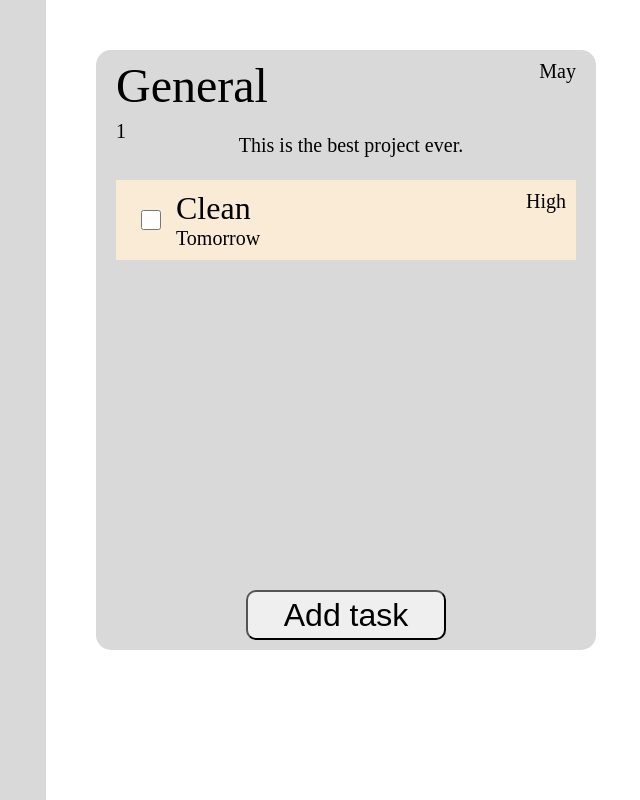
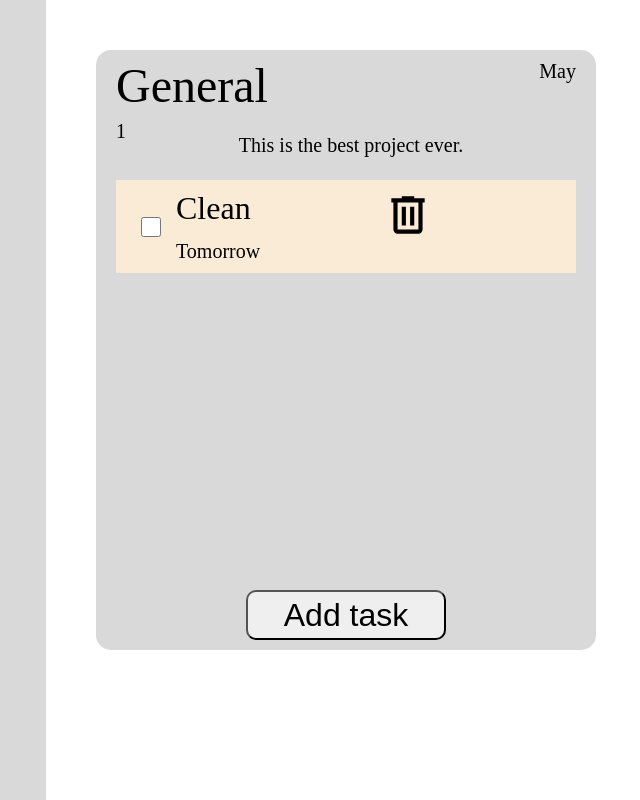
Before and after one commit to BIsaac03/To-Do-Lists, a plain HTML site: page index.html in a window 1280 px wide. Shown: the whole page, without its empty margins (254-894 px from the left). Drawn offline with Linux system fonts and the light colour scheme.

Commit message:
Add delete icon to remove tasks

```diff
--- a/script.js
+++ b/script.js
@@ -108,7 +108,10 @@ function newToDoDOM(toDo){
     notes.textContent = toDo.notes;
     notes.classList.add('notes', 'toDo', toDoClass);
 
-    newToDo.addEventListener('click', () => {
+    const deleteIcon = document.createElement('img');
+    deleteIcon.src = './icons/trash-can-outline.svg';
+    deleteIcon.classList.add('delete', toDoClass);
+    deleteIcon.addEventListener('click', () => {
         removeToDo(toDo);
         removeToDoDOM(newToDo, projectToDoList, numToDosRemaining);
     })
@@ -118,6 +121,7 @@ function newToDoDOM(toDo){
     newToDo.appendChild(dueDate);
     newToDo.appendChild(priority);
     newToDo.appendChild(notes);
+    newToDo.appendChild(deleteIcon);
     projectToDoList.appendChild(newToDo);
 }
 
@@ -128,6 +132,6 @@ function removeToDoDOM(toDo, projectToDoList, numToDosRemaining){
 
 let defaultProjectToDos = [];
 let defaultProject = makeProject('General', 'May', defaultProjectToDos, 'This is the best project ever.');
-defaultProjectToDos.push(makeToDo('Clean', 'Tomorrow', 'High', '', defaultProject))
+defaultProjectToDos.push(makeToDo('Clean', 'Tomorrow', '', '', defaultProject))
 projects.push(defaultProject);
 newProjectDOM(defaultProject);
--- a/styles.css
+++ b/styles.css
@@ -93,6 +93,13 @@ body{
     font-size: 32px;
 }
 
+.toDoList .delete{
+    grid-area: 1 / 3 / 2 / 4;
+    height: 50px;
+    width: 50px;
+    align-self: right;
+}
+
 .toDoList .priority{
     grid-area: 1 / 3 / 2 / 4;
     text-align: right;
```
Also changed, not shown: icons/trash-can-outline.svg (added).
